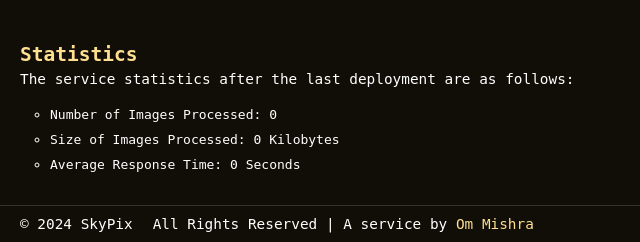
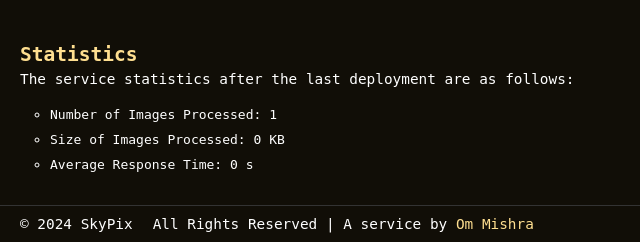
Before and after one commit to Om-Mishra7/SkyPix, a Flask app: page /docs in a window 1280 px wide. Shown: the part 1364-1606 px from the top of the page, without its empty margins (0-640 px from the left). Run offline with Flask 3, Linux system fonts and the light colour scheme.

Commit message:
Refactor image size and response time display in documentation and server statistics

```diff
--- a/backend/server.py
+++ b/backend/server.py
@@ -201,7 +201,7 @@ def home():
     response_time = round(time.time() - request_start_time, 3)  # Rounded to 3 decimal places
 
     # Update the session statistics
-    app_config['SIZE_OF_IMAGE_PROCESSED_THIS_SESSION'] += round(image_size / 1024, 2)  # Convert to KB
+    app_config['SIZE_OF_IMAGE_PROCESSED_THIS_SESSION'] += round((image_size / 1024), 2)  # Convert to KB
     app_config['AVERAGE_RESPONSE_TIME_THIS_SESSION'] = round((app_config['AVERAGE_RESPONSE_TIME_THIS_SESSION'] + response_time) / app_config['NUMBER_OF_IMAGES_PROCESSED_THIS_SESSION'], 3)
 
     # Serve the image
--- a/backend/templates/docs.html
+++ b/backend/templates/docs.html
@@ -229,8 +229,8 @@
     <p>The service statistics after the last deployment are as follows:</p>
     <ul>
       <li>Number of Images Processed: {{NUMBER_OF_IMAGES_PROCESSED_THIS_SESSION}}</li>
-      <li>Size of Images Processed: {{SIZE_OF_IMAGE_PROCESSED_THIS_SESSION}} Kilobytes</li>
-      <li>Average Response Time: {{AVERAGE_RESPONSE_TIME_THIS_SESSION}} Seconds</li>
+      <li>Size of Images Processed: {{SIZE_OF_IMAGE_PROCESSED_THIS_SESSION | round(2)}} KB</li>
+      <li>Average Response Time: {{AVERAGE_RESPONSE_TIME_THIS_SESSION | round(2)}} s</li>
     </ul>
 
 
```
